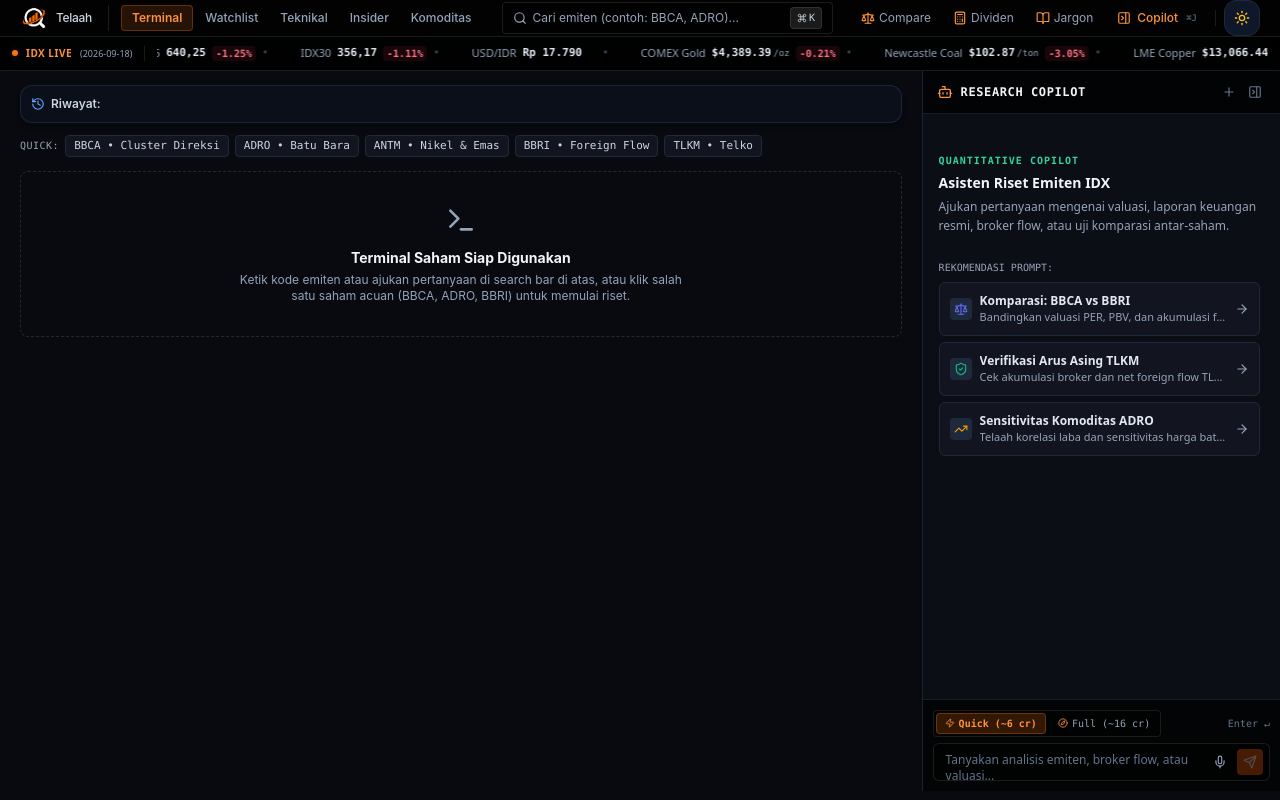
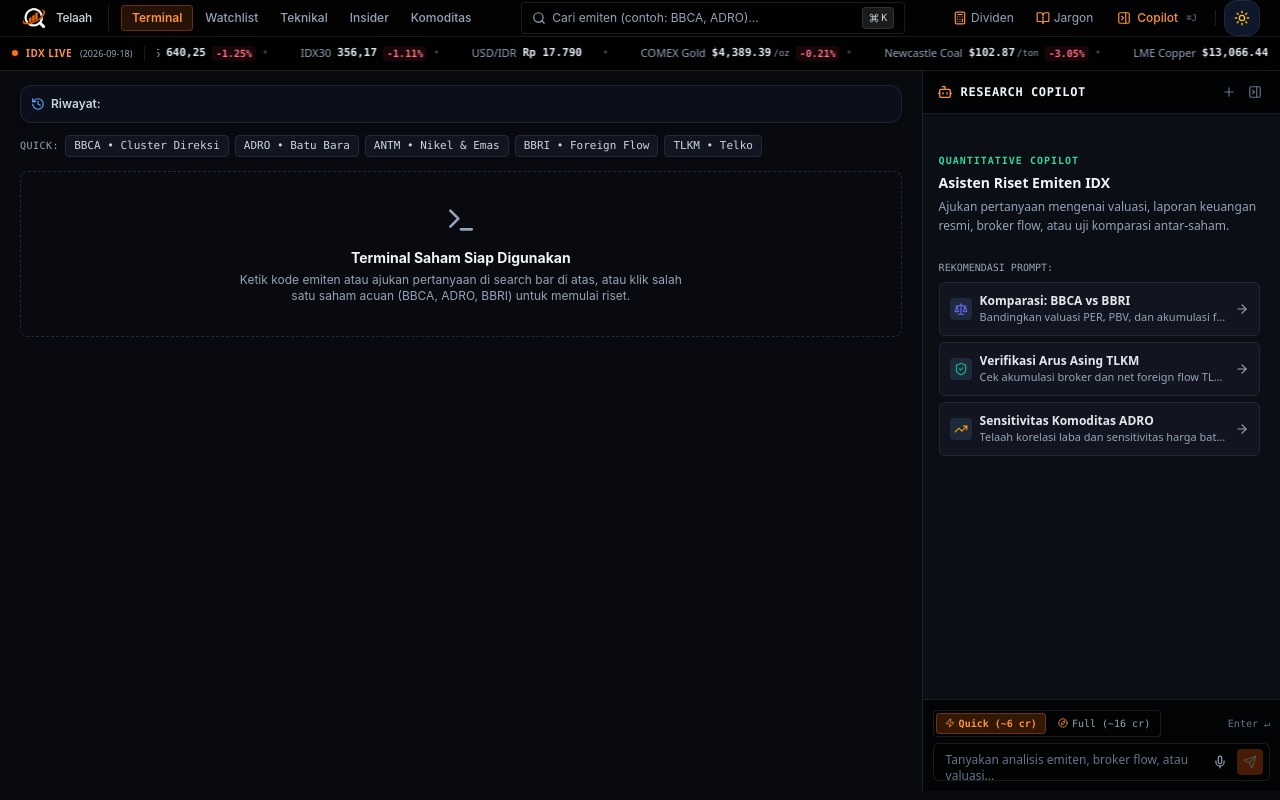
Before and after one commit to meets-indonesia/Telaah-AI, a Next.js app: page / in a window 1280 px wide. Built offline with nearby package versions, Linux system fonts and the light colour scheme.

Commit message:
chore(header): remove Compare button from navigation bar to streamline header tools

```diff
--- a/src/app/page.tsx
+++ b/src/app/page.tsx
@@ -602,7 +602,6 @@
         marketAsOfDate={marketAsOfDate}
         isCopilotOpen={isCopilotOpen}
         onToggleCopilot={() => setIsCopilotOpen(!isCopilotOpen)}
-        onOpenCompare={() => handleChatSend("Bandingkan BBCA vs BBRI", "quick")}
         onOpenJargon={() => setIsJargonOpen(true)}
         onOpenDividend={() => setIsDividendOpen(true)}
         onFocusSearch={() => {
--- a/src/components/Header.tsx
+++ b/src/components/Header.tsx
@@ -7,7 +7,6 @@
   Activity,
   Calculator,
   BookOpen,
-  Scale,
   PanelRightClose,
   PanelRightOpen,
   Search,
@@ -33,7 +32,6 @@
   marketAsOfDate?: string;
   isCopilotOpen?: boolean;
   onToggleCopilot?: () => void;
-  onOpenCompare?: () => void;
   onOpenJargon?: () => void;
   onOpenDividend?: () => void;
   onFocusSearch?: () => void;
@@ -44,7 +42,6 @@
   marketAsOfDate = "2026-09-11",
   isCopilotOpen = true,
   onToggleCopilot,
-  onOpenCompare,
   onOpenJargon,
   onOpenDividend,
   onFocusSearch,
@@ -119,18 +116,6 @@
 
         {/* Right Tools & Toggles */}
         <div className="flex items-center gap-1.5 shrink-0">
-          {onOpenCompare && (
-            <button
-              type="button"
-              onClick={onOpenCompare}
-              title="Bandingkan 2 Saham"
-              className="hidden sm:inline-flex items-center gap-1 px-2 py-1 rounded hover:bg-white/5 text-slate-400 hover:text-white text-xs transition"
-            >
-              <Scale className="w-3.5 h-3.5 text-orange-400" />
-              <span className="hidden xl:inline">Compare</span>
-            </button>
-          )}
-
           {onOpenDividend && (
             <button
               type="button"
```
